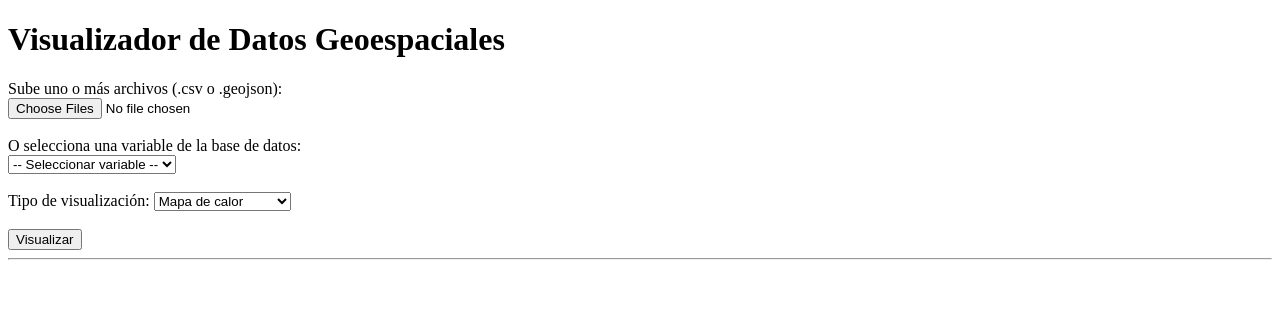
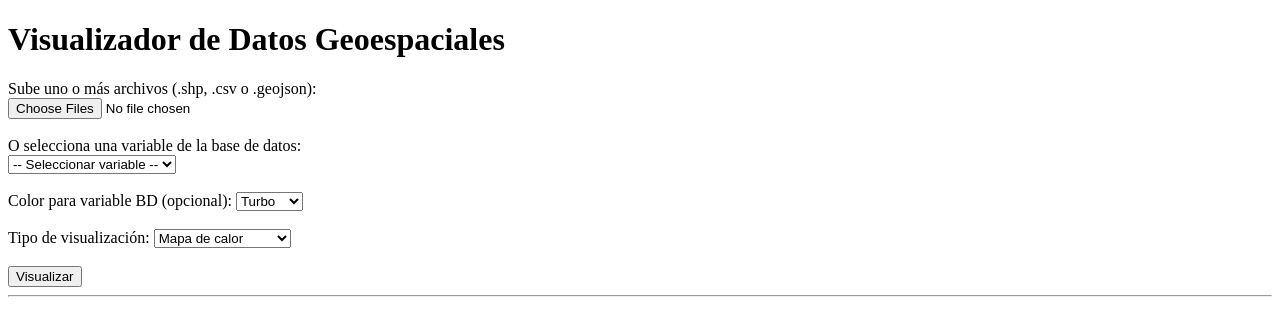
Before and after one commit to Juanse-0798/Climetrica, a Django app: page /map/ in a window 1280 px wide. Shown: the top 336 px of the page. Run offline with Django 5.2, Linux system fonts and the light colour scheme; some libraries are stand-ins or nearby versions.

Commit message:
feat colors

```diff
--- a/climetrica/apps/geodata_viewer/templates/index.html
+++ b/climetrica/apps/geodata_viewer/templates/index.html
@@ -12,8 +12,8 @@
     <form method="POST" enctype="multipart/form-data">
         {% csrf_token %}
 
-        <label>Sube uno o más archivos (.csv o .geojson):</label><br>
-        <input type="file" id="layer_files" name="layer_files" multiple><br><br>
+        <label>Sube uno o más archivos (.shp, .csv o .geojson):</label><br>
+        <input type="file" id="layer_files" name="layer_files" multiple accept=".shp,.csv,.geojson"><br><br>
 
         <div id="color-selectors"></div>
 
@@ -25,6 +25,18 @@
             <option value="nivel del mar">Nivel del mar</option>
             <option value="precipitacion acumulada">Precipitación acumulada</option>
             <option value="temperatura del mar">Temperatura del mar</option>
+        </select><br><br>
+
+        <label for="db_color">Color para variable BD (opcional):</label>
+        <select name="db_color" id="db_color">
+            <option value="Turbo">Turbo</option>
+            <option value="Viridis">Viridis</option>
+            <option value="Cividis">Cividis</option>
+            <option value="Plasma">Plasma</option>
+            <option value="Magma">Magma</option>
+            <option value="Hot">Hot</option>
+            <option value="Jet">Jet</option>
+            <option value="YlOrRd">YlOrRd</option>
         </select><br><br>
 
         <label for="render_type">Tipo de visualización:</label>
@@ -43,6 +55,46 @@
         {{ plot_div|safe }}
     {% endif %}
 
+<script>
+document.addEventListener('DOMContentLoaded', function () {
+    const COLORSCALES = ['Turbo','Viridis','Cividis','Plasma','Magma','Hot','Jet','YlOrRd'];
 
+    const layerFilesEl = document.getElementById('layer_files');
+    if (!layerFilesEl) return;
+
+    layerFilesEl.addEventListener('change', updateColorSelectors);
+
+    function updateColorSelectors() {
+        const files = layerFilesEl.files;
+        const container = document.getElementById('color-selectors');
+        container.innerHTML = '';
+        for (let i = 0; i < files.length; i++) {
+            const file = files[i];
+
+            const wrapper = document.createElement('div');
+            wrapper.style.marginBottom = '8px';
+
+            const label = document.createElement('label');
+            label.textContent = `Color para "${file.name}": `;
+            label.htmlFor = `color_select_${i}`;
+
+            const select = document.createElement('select');
+            select.name = 'colors';  // backend leerá request.POST.getlist('colors')
+            select.id = `color_select_${i}`;
+
+            for (const c of COLORSCALES) {
+                const opt = document.createElement('option');
+                opt.value = c;
+                opt.textContent = c;
+                select.appendChild(opt);
+            }
+
+            wrapper.appendChild(label);
+            wrapper.appendChild(select);
+            container.appendChild(wrapper);
+        }
+    }
+});
+</script>
 </body>
 </html>
--- a/climetrica/apps/geodata_viewer/views.py
+++ b/climetrica/apps/geodata_viewer/views.py
@@ -18,6 +18,9 @@ def plot_map_view(request):
         render_type = request.POST.get('render_type', 'heatmap')
         print(f"📥 Tipo de render: {render_type}")
 
+        # recoger lista de colores seleccionados (uno por archivo subido, en el mismo orden)
+        colors_list = request.POST.getlist('colors')  # <-- nuevo
+
         # --- 1️⃣ Carga desde archivos CSV o GeoJSON ---
         uploaded_files = request.FILES.getlist('layer_files')
         if uploaded_files:
@@ -25,7 +28,7 @@ def plot_map_view(request):
             tmp_dir = os.path.join(os.getcwd(), "tmp")
             os.makedirs(tmp_dir, exist_ok=True)
 
-            for uploaded_file in uploaded_files:
+            for idx, uploaded_file in enumerate(uploaded_files):
                 temp_path = os.path.join(tmp_dir, uploaded_file.name)
                 print(f"📂 Procesando archivo: {uploaded_file.name}")
 
@@ -34,6 +37,9 @@ def plot_map_view(request):
                         dest.write(chunk)
 
                 try:
+                    # seleccionar colorscale específico para este archivo (si fue enviado)
+                    colorscale = colors_list[idx] if idx < len(colors_list) and colors_list[idx] else request.POST.get('colorscale', 'Turbo')
+
                     if uploaded_file.name.endswith('.csv'):
                         df = pd.read_csv(temp_path)
                         if df.shape[1] < 3:
@@ -50,7 +56,6 @@ def plot_map_view(request):
                             crs="EPSG:4326"
                         )
                         z_values = df[value_col].values
-                        colorscale = request.POST.get('colorscale', 'Turbo')
                         layers.append((uploaded_file.name, gdf, z_values, colorscale))
 
                     elif uploaded_file.name.endswith('.geojson'):
@@ -62,7 +67,6 @@ def plot_map_view(request):
                         else:
                             z_values = np.ones(len(gdf))
 
-                        colorscale = request.POST.get('colorscale', 'Turbo')
                         layers.append((uploaded_file.name, gdf, z_values, colorscale))
 
                 except Exception as e:
```
